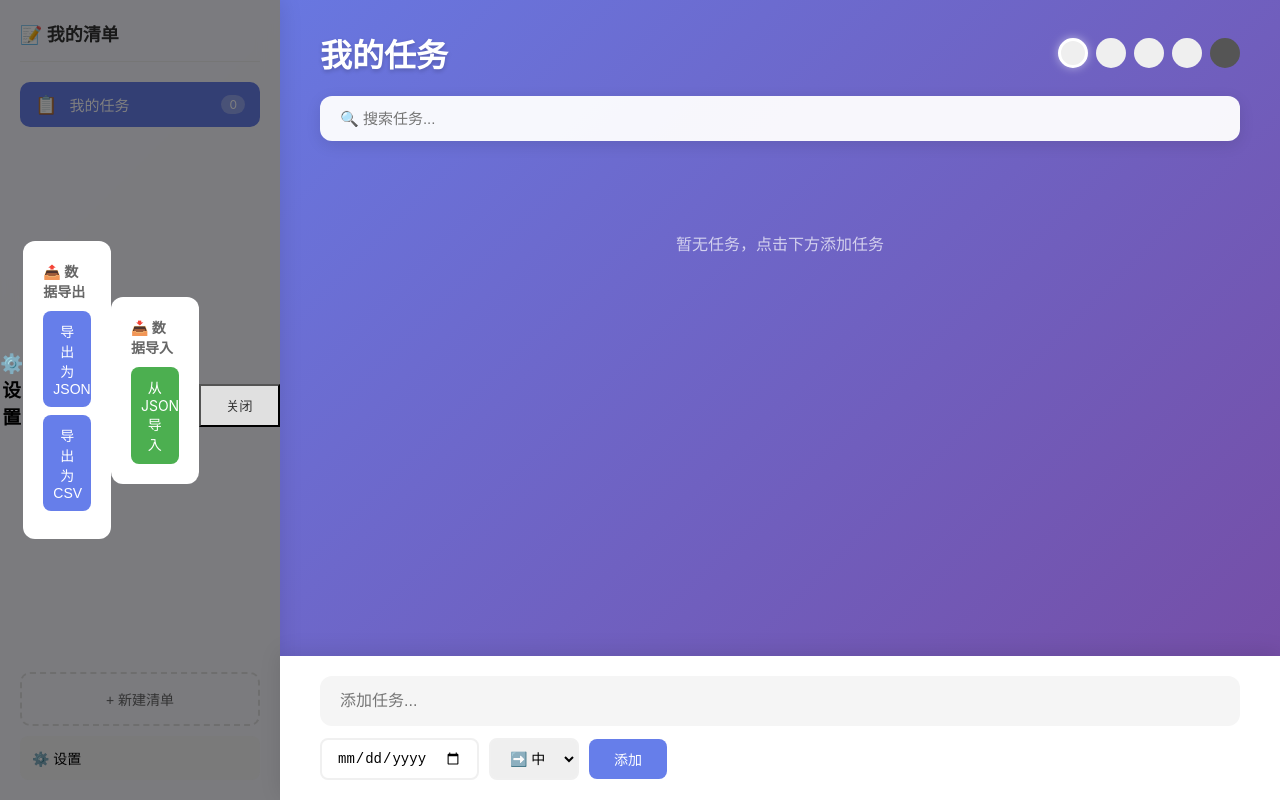
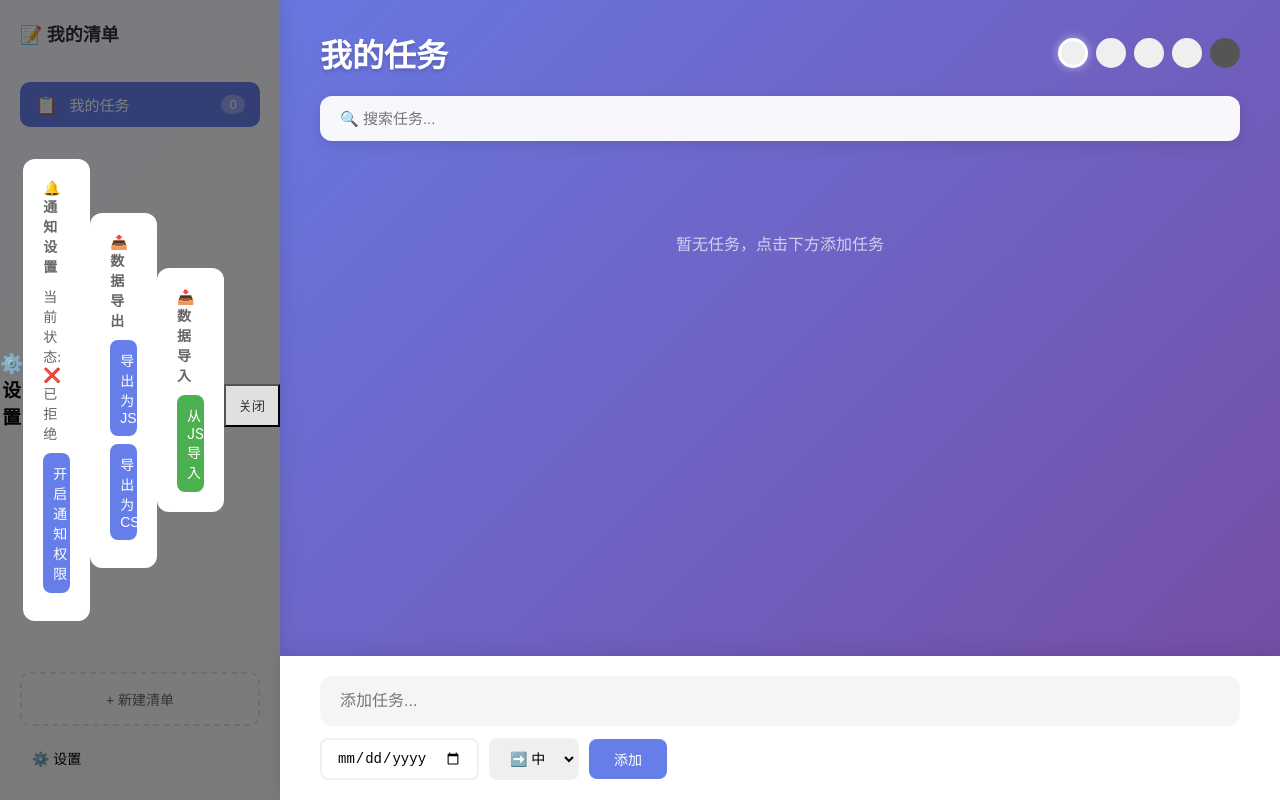
Before and after one commit to shellwalker/robot-todo-list, a React (Create React App) app: page / in a window 1280 px wide. Both pictures are taken after a click on the button "⚙️ 设置". Built offline with nearby package versions, Linux system fonts and the light colour scheme.

Commit message:
feat: 添加通知提醒功能
- 浏览器通知权限管理
- 截止日期提醒（当天、第二天）
- 逾期任务提醒
- 每小时自动检查
- 设置面板中管理通知

由 AI 自动提交

```diff
--- a/src/App.css
+++ b/src/App.css
@@ -868,3 +868,10 @@ body {
 .close-settings:hover {
   background: #d0d0d0 !important;
 }
+
+/* 通知状态 */
+.notification-status {
+  font-size: 14px;
+  color: #666;
+  margin-bottom: 10px;
+}
--- a/src/App.js
+++ b/src/App.js
@@ -63,6 +63,10 @@ function App() {
   const [selectedTasks, setSelectedTasks] = useState([]);
   const [showBatchActions, setShowBatchActions] = useState(false);
   const [showSettings, setShowSettings] = useState(false);
+  const [notifications, setNotifications] = useState([]);
+  const [notificationPermission, setNotificationPermission] = useState(() =>
+    typeof Notification !== 'undefined' ? Notification.permission : 'default'
+  );
 
   const activeList = lists.find(l => l.id === activeListId) || lists[0];
 
@@ -354,6 +358,106 @@ function App() {
     URL.revokeObjectURL(url);
   };
 
+  // 请求通知权限
+  const requestNotificationPermission = async () => {
+    if (typeof Notification === 'undefined') {
+      alert('当前浏览器不支持通知功能');
+      return;
+    }
+    const permission = await Notification.requestPermission();
+    setNotificationPermission(permission);
+    if (permission === 'granted') {
+      alert('通知权限已开启！');
+    } else if (permission === 'denied') {
+      alert('通知权限被拒绝，请在浏览器设置中手动开启');
+    }
+  };
+
+  // 发送通知
+  const sendNotification = (title, body) => {
+    if (notificationPermission === 'granted') {
+      new Notification(title, { body, icon: '/logo192.png' });
+    }
+  };
+
+  // 检查并发送截止日期提醒
+  const checkDueDateReminders = () => {
+    const today = new Date();
+    today.setHours(0, 0, 0, 0);
+    const tomorrow = new Date(today);
+    tomorrow.setDate(tomorrow.getDate() + 1);
+
+    lists.forEach(list => {
+      list.tasks.forEach(task => {
+        if (task.dueDate && !task.completed) {
+          const dueDate = new Date(task.dueDate);
+          dueDate.setHours(0, 0, 0, 0);
+
+          // 今天到期的任务
+          if (dueDate.getTime() === today.getTime()) {
+            sendNotification(
+              '📅 任务今天到期',
+              `"${task.title}" 需要在今天完成`
+            );
+          }
+          // 明天到期的任务
+          else if (dueDate.getTime() === tomorrow.getTime()) {
+            sendNotification(
+              '📅 任务明天到期',
+              `"${task.title}" 明天到期，请提前准备`
+            );
+          }
+        }
+      });
+    });
+  };
+
+  // 检查逾期任务
+  const checkOverdueTasks = () => {
+    const today = new Date();
+    today.setHours(0, 0, 0, 0);
+
+    let overdueCount = 0;
+    lists.forEach(list => {
+      list.tasks.forEach(task => {
+        if (task.dueDate && !task.completed) {
+          const dueDate = new Date(task.dueDate);
+          dueDate.setHours(0, 0, 0, 0);
+          if (dueDate.getTime() < today.getTime()) {
+            overdueCount++;
+          }
+        }
+      });
+    });
+
+    if (overdueCount > 0) {
+      sendNotification(
+        '⚠️ 有逾期任务',
+        `你有 ${overdueCount} 个任务已逾期，请尽快处理`
+      );
+    }
+  };
+
+  // 初始化通知检查
+  useEffect(() => {
+    if (notificationPermission === 'granted') {
+      // 页面加载时检查一次
+      checkDueDateReminders();
+      checkOverdueTasks();
+
+      // 每小时检查一次
+      const interval = setInterval(
+        () => {
+          checkDueDateReminders();
+          checkOverdueTasks();
+        },
+        60 * 60 * 1000
+      );
+
+      return () => clearInterval(interval);
+    }
+  }, [notificationPermission, lists]);
+
   // 获取当前主题
   const currentTheme =
     THEMES.find(t => t.id === activeList.themeId) || THEMES[0];
@@ -456,6 +560,25 @@ function App() {
           {showSettings && (
             <div className="settings-panel">
               <h3>⚙️ 设置</h3>
+              <div className="settings-section">
+                <h4>🔔 通知设置</h4>
+                <p className="notification-status">
+                  当前状态:{' '}
+                  {notificationPermission === 'granted'
+                    ? '✅ 已开启'
+                    : notificationPermission === 'denied'
+                      ? '❌ 已拒绝'
+                      : '⚪ 未开启'}
+                </p>
+                {notificationPermission !== 'granted' && (
+                  <button onClick={requestNotificationPermission}>
+                    开启通知权限
+                  </button>
+                )}
+                {notificationPermission === 'granted' && (
+                  <button onClick={checkDueDateReminders}>测试通知</button>
+                )}
+              </div>
               <div className="settings-section">
                 <h4>📤 数据导出</h4>
                 <button onClick={exportToJSON}>导出为 JSON</button>
```
